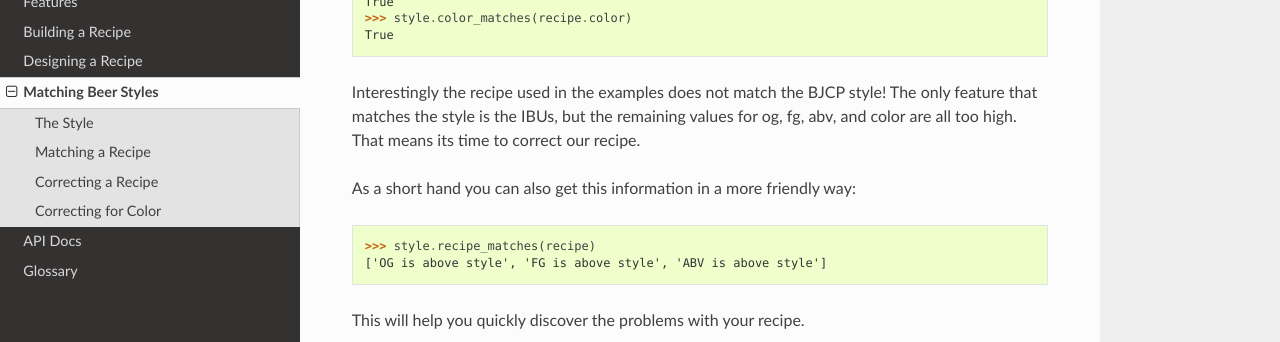
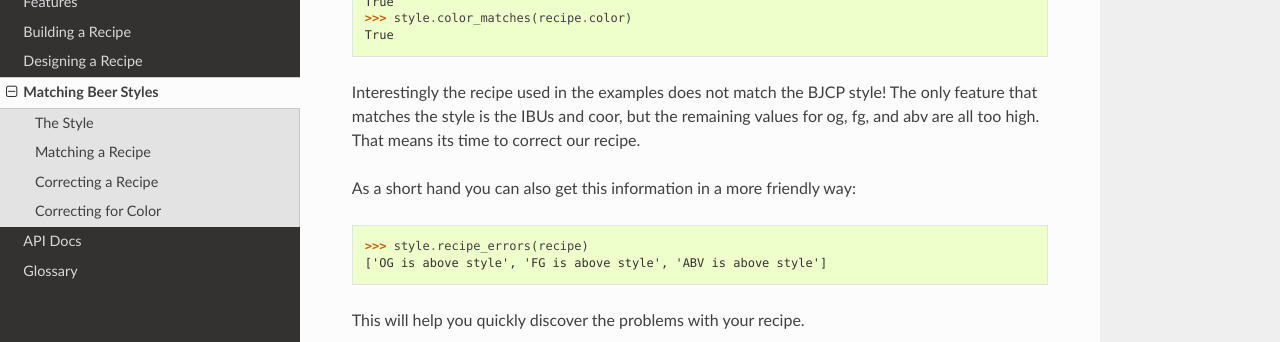
Before and after one commit to chrisgilmerproj/brewday, a Sphinx documentation site: the page built from docs/source/tutorial/matching_styles.rst, in a window 1280 px wide and 900 px high, scrolled down 990 px. Shown: the part 175-517 px from the top of the window. Built offline with Sphinx 7.4.7 and the Read the Docs theme 2.0.0, drawn with Linux system fonts in a browser that asks for light colours; some of the changed text lies outside the part shown.

Commit message:
Correct method for getting recipe errors. Clean up some language to make the docs read better

```diff
--- a/docs/source/tutorial/matching_styles.rst
+++ b/docs/source/tutorial/matching_styles.rst
@@ -64,15 +64,15 @@ In order to match the recipe we use a method on the class:
     True
 
 Interestingly the recipe used in the examples does not match the BJCP style!
-The only feature that matches the style is the IBUs, but the remaining values
-for og, fg, abv, and color are all too high.  That means its time to correct
+The only feature that matches the style is the IBUs and coor, but the remaining
+values for og, fg, and abv are all too high.  That means its time to correct
 our recipe.
 
 As a short hand you can also get this information in a more friendly way:
 
 .. code-block:: python
 
-    >>> style.recipe_matches(recipe)
+    >>> style.recipe_errors(recipe)
     ['OG is above style', 'FG is above style', 'ABV is above style']
 
 This will help you quickly discover the problems with your recipe.
@@ -185,8 +185,9 @@ recipe and check the style:
     >>> style.color_matches(recipe.color)
     True
 
-Nice job, now your have a beer recipe that matches the style of an American
-Pale Ale.
+Nice job, now you have a beer recipe that matches the style of an American
+Pale Ale. Be sure that you have an accurate value for your percent brew
+house yield and your changes of brewing this beer will be pretty good.
 
 ----
 
```
